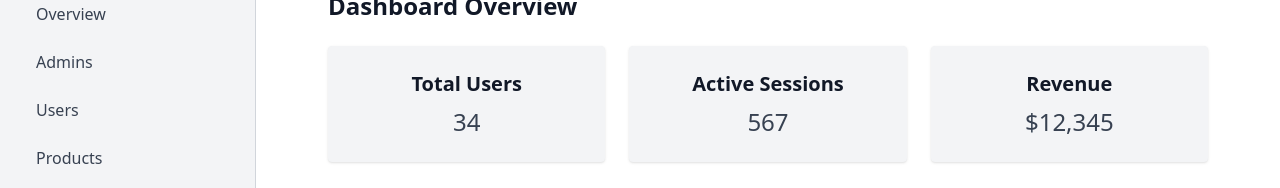
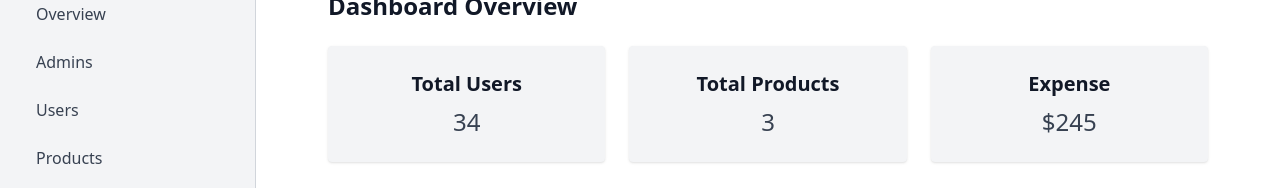
Before and after one commit to AshiqCode/BlackBanner, a React (Create React App) app: page /DashBoard in a window 1280 px wide. Shown: the part 151-339 px from the top of the page. Built offline with nearby package versions, Linux system fonts and the light colour scheme; data requests are answered from the project's data file; the HTML template or start-up script is replaced by a standard one.

Commit message:
over-view-fix

```diff
--- a/src/Components/DashBoard/OverView.js
+++ b/src/Components/DashBoard/OverView.js
@@ -1,8 +1,30 @@
-import useFetch from "../../Hooks/usefetch";
+import { useEffect, useState } from "react";
 
 const Overview = () => {
-  const { data } = useFetch("http://localhost:3000/users");
+  const [totalUsers, setTotalUsers] = useState([]);
+  const [totalProducts, setTotalProducts] = useState([]);
+  const [totalExpense, setTotalExpense] = useState([]);
+  useEffect(() => {
+    fetch("http://localhost:3000/users")
+      .then((res) => res.json())
+      .then((json) => setTotalUsers(json));
 
+    fetch("http://localhost:3000/products")
+      .then((res) => res.json())
+      .then((json) => setTotalProducts(json));
+
+    fetch("http://localhost:3000/products")
+      .then((res) => res.json())
+      .then((json) => {
+        const prices = json.map((product) => Number(product.price));
+        setTotalExpense(prices);
+      });
+  }, []);
+
+  const total = totalExpense.reduce((a, b) => a + b, 0);
+  // console.log(total);
+
+  // console.log(totalExpense);
   return (
     <div className="flex-1 p-6">
       {/* Dashboard Content */}
@@ -13,15 +35,15 @@ const Overview = () => {
         <div className="grid grid-cols-1 md:grid-cols-3 gap-6 mb-6">
           <div className="bg-gray-100  p-6 rounded shadow text-center">
             <h3 className="text-xl font-semibold mb-2">Total Users</h3>
-            <p className="text-gray-700 text-2xl">{data.length}</p>
+            <p className="text-gray-700 text-2xl">{totalUsers.length}</p>
           </div>
           <div className="bg-gray-100  p-6 rounded shadow text-center">
-            <h3 className="text-xl font-semibold mb-2">Active Sessions</h3>
-            <p className="text-gray-700 text-2xl">567</p>
+            <h3 className="text-xl font-semibold mb-2">Total Products</h3>
+            <p className="text-gray-700 text-2xl">{totalProducts.length}</p>
           </div>
           <div className="bg-gray-100  p-6 rounded shadow text-center">
-            <h3 className="text-xl font-semibold mb-2">Revenue</h3>
-            <p className="text-gray-700 text-2xl">$12,345</p>
+            <h3 className="text-xl font-semibold mb-2">Expense</h3>
+            <p className="text-gray-700 text-2xl">${total}</p>
           </div>
         </div>
 
--- a/src/Components/DashBoard/Products.js
+++ b/src/Components/DashBoard/Products.js
@@ -15,7 +15,6 @@ const Products = () => {
   const { data, setData, Ispending } = useFetch(
     "http://localhost:3000/products"
   );
-  console.log(data);
   const editHandle = (product) => {
     setIsEdit(true);
     setProductName(product.Name);
```
